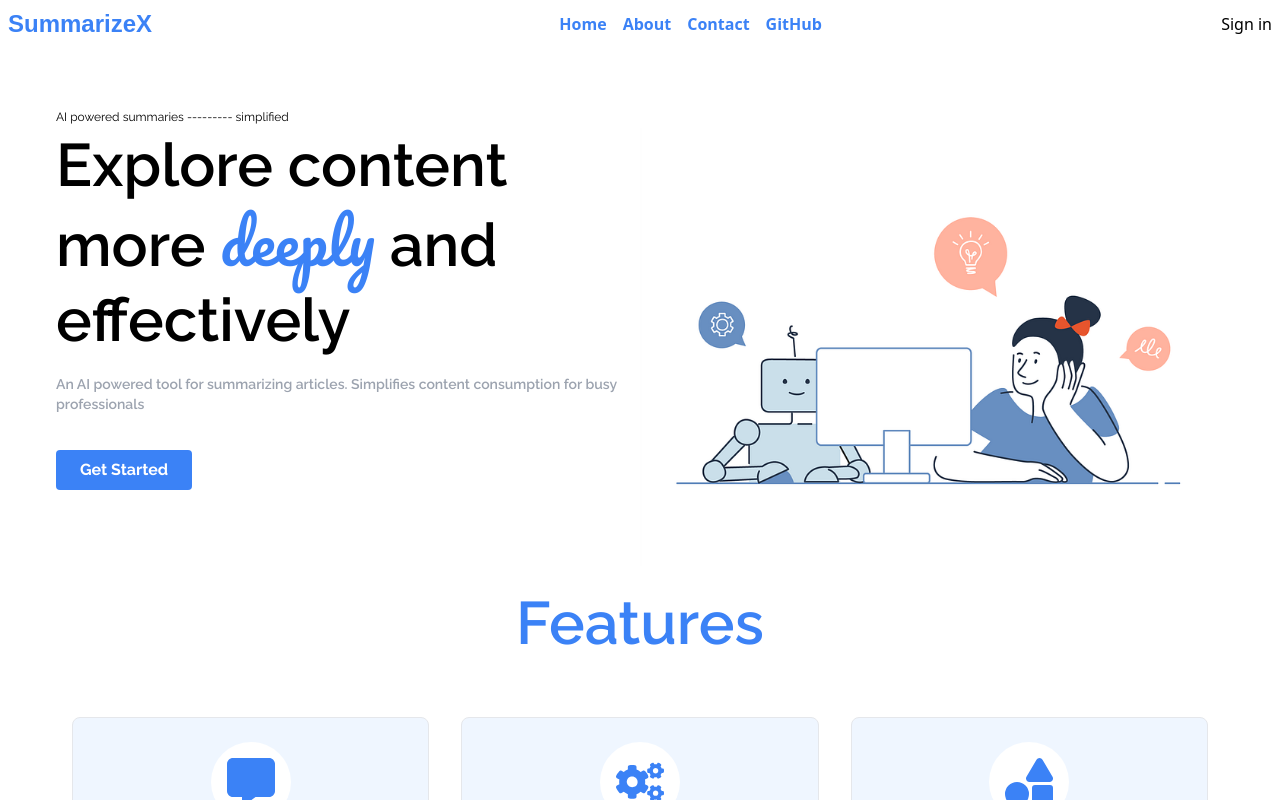
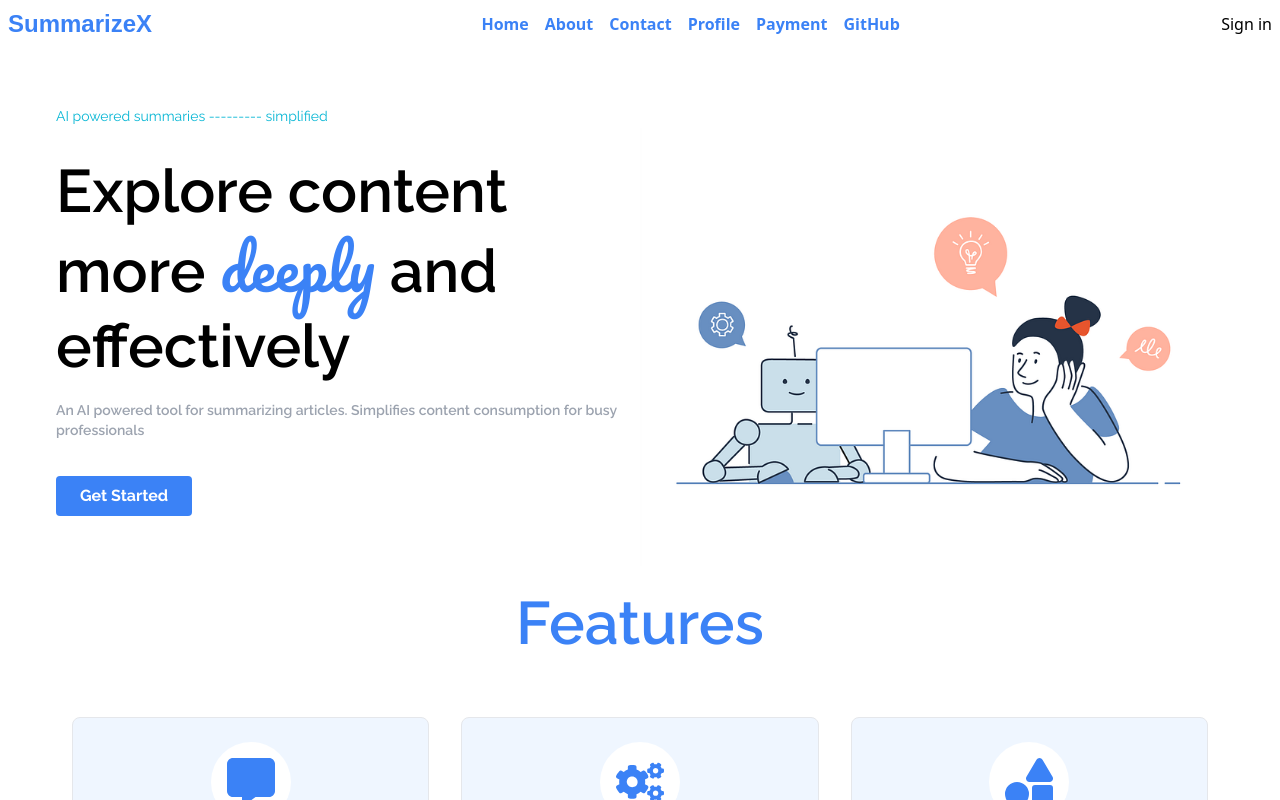
Before and after one commit to Krishna100604/SummarizeX, a React (Vite) app: page / in a window 1280 px wide. Shown: the top 800 px of the page. Built offline with nearby package versions, Linux system fonts and the light colour scheme; no server answers; a web font is replaced by a local one.

Commit message:
made a new profile page with styling

```diff
--- a/index.html
+++ b/index.html
@@ -15,7 +15,7 @@
       href="https://fonts.googleapis.com/css2?family=Inter:wght@100;200;300;400;500;600;700;800;900&display=swap"
       rel="stylesheet"
     />
-    <title>OpenAI Article Summarizer</title>
+    <title>SummarizeX</title>
   </head>
   <body>
     <div id="root"></div>
--- a/src/Navbar.jsx
+++ b/src/Navbar.jsx
@@ -79,6 +79,18 @@ const Navbar = () => {
             >
               Contact
             </Link>
+            <Link
+              to="/profile"
+              className="block lg:inline-block lg:mt-0 font-semibold text-blue-500 hover:text-blue-900 mr-4"
+            >
+              Profile
+            </Link>
+            <Link
+              to="/payment"
+              className="block lg:inline-block lg:mt-0 font-semibold text-blue-500 hover:text-blue-900 mr-4"
+            >
+              Payment
+            </Link>
             <a
               href="https://github.com/Krishna100604/AI-Summarizer"
               className="block lg:inline-block lg:mt-0 font-semibold text-blue-500 hover:text-blue-900 mr-4"
--- a/src/Pages/Home.jsx
+++ b/src/Pages/Home.jsx
@@ -1,7 +1,7 @@
 import React from "react";
 import { motion } from "framer-motion";
 import { FaUser, FaStar, FaCheck } from "react-icons/fa";
-import phoneimg from "../assets/images/home-ai.png";
+import img from "../assets/images/home-ai.png";
 import review1 from "../assets/images/zade.jpg";
 import review2 from "../assets/images/adyy.jpg";
 import { Link, useNavigate } from "react-router-dom";
@@ -42,12 +42,9 @@ const Home = () => {
 
   return (
     <>
-      <header
-        className="p-4 min-h-screen items-center justify-center"
-        style={styles}
-      >
+      <header className="p-4 min-h-screen " style={styles}>
         <motion.span
-          className="text-xs mb-5"
+          className="text-sm text-cyan-500 "
           initial={{ opacity: 0, y: -20 }}
           animate={{ opacity: 1, y: 0 }}
           transition={{ duration: 1 }}
@@ -55,7 +52,7 @@ const Home = () => {
           AI powered summaries --------- simplified
         </motion.span>
 
-        <div className="flex ">
+        <div className="flex items-center justify-center">
           <div className="md:w-1/2 sm:w-full mb-6 ">
             <motion.h1
               className="text-5xl sm:text-4xl md:text-6xl md:leading-tight font-semibold mb-4"
@@ -97,56 +94,9 @@ const Home = () => {
               animate={{ opacity: 1, y: 0 }}
               transition={{ duration: 1, delay: 0.3 }}
             >
-              <img className="" src={phoneimg} alt="Phone" />
+              <img className="" src={img} alt="Phone" />
             </motion.div>
           </div>
-          {/*
-          <div className="hidden md:flex lg:w-1/3 ml-5 md:ml-0 ">
-            <motion.div
-              initial={{ opacity: 0, y: 20 }}
-              animate={{ opacity: 1, y: 0 }}
-              transition={{ duration: 1, delay: 0.6 }}
-            >
-              <p className="flex flex-col">
-                <motion.span
-                  className="text-5xl sm:text-3xl md:text-6xl font-semibold"
-                  initial={{ opacity: 0 }}
-                  animate={{ opacity: 1 }}
-                  transition={{ duration: 1 }}
-                >
-                  1K +
-                </motion.span>
-                <motion.span
-                  initial={{ opacity: 0 }}
-                  animate={{ opacity: 1 }}
-                  transition={{ duration: 1 }}
-                >
-                  people registered
-                </motion.span>
-              </p>
-
-              <motion.div
-                className="bg-orange-200 p-4 rounded-md mt-5"
-                initial={{ opacity: 0, y: 20 }}
-                animate={{ opacity: 1, y: 0 }}
-                transition={{ duration: 1, delay: 0.8 }}
-              >
-                <img className="h-10 rounded-full " src={review1} alt="" />
-                <h4 className="font-medium">Amazing Tool</h4>
-                <p className="text-xs"> - Zade Meadows</p>
-              </motion.div>
-              <motion.div
-                className="bg-orange-200 p-4 rounded-md mt-5"
-                initial={{ opacity: 0, y: 20 }}
-                animate={{ opacity: 1, y: 0 }}
-                transition={{ duration: 1, delay: 1 }}
-              >
-                <img className="h-8 rounded-full " src={review2} alt="" />
-                <h4 className="font-medium">Best for my Finals </h4>
-                <p className="text-xs"> - Adeline Reiley</p>
-              </motion.div>
-            </motion.div>
-          </div> */}
         </div>
 
         <motion.h1
--- a/src/Pages/ProfilePage.jsx
+++ b/src/Pages/ProfilePage.jsx
@@ -1,32 +1,70 @@
-import React, { useContext } from 'react';
-import { motion } from 'framer-motion';
-import { FaCoins, FaCreditCard, FaUser, FaHistory } from 'react-icons/fa';
-import { Link } from 'react-router-dom';
-import { useUser } from '@clerk/clerk-react';
-import CreditContext from '../contexts/CreditContext';
+import React, { useContext } from "react";
+import { motion } from "framer-motion";
+import {
+  FaCoins,
+  FaCreditCard,
+  FaHistory,
+  FaChevronRight,
+} from "react-icons/fa";
+import { Link } from "react-router-dom";
+import { FaMoon, FaUser, FaCog } from "react-icons/fa";
+import { useUser } from "@clerk/clerk-react";
+import CreditContext from "../contexts/CreditContext";
+import profileimg from "../assets/images/adyy.jpg";
 
 const Profile = () => {
   const { credits } = useContext(CreditContext);
   const { user } = useUser();
-  const firstName = user ? user.firstName : '';
-  const lastName = user ? user.lastName || '' : '';
-  const fullName = `${firstName} ${lastName}`.trim() || 'User';
+  const firstName = user ? user.firstName : "";
+  const lastName = user ? user.lastName || "" : "";
+  const fullName = `${firstName} ${lastName}`.trim() || "User";
 
   return (
-    <div className="flex flex-col items-center justify-center min-h-screen bg-gradient-to-r from-purple-400 via-pink-400 to-red-500 p-4">
+    <div className=" ">
+      {/*
        <div className="max-w-3xl w-full">
-        {/* Profile Header */}
+        {/* Profile Header
       <motion.div
         initial={{ opacity: 0, y: -50 }}
         animate={{ opacity: 1, y: 0 }}
         transition={{ duration: 1 }}
+        className="bg-white p-6 rounded-lg  mb-6"
+      >
+        {/* <h1 className="text-3xl md:text-4xl font-bold text-gray-800 mb-4">
+            User Profile
+          </h1>
+        <p className="text-2xl md:text-3xl text-gray-600">
+          Welcome, {fullName}! Here's an overview of your account.
+        </p>
+      </motion.div>
+
+   Account Settings Section
+      <motion.div
+        initial={{ opacity: 0, y: 50 }}
+        animate={{ opacity: 1, y: 0 }}
+        transition={{ duration: 1, delay: 1.5 }}
         className="bg-white p-6 rounded-lg shadow-md mb-6"
       >
-          <h1 className="text-3xl md:text-4xl font-bold text-gray-800 mb-4">User Profile</h1>
-          <p className="text-lg text-gray-600">Welcome, {fullName}! Here's an overview of your account.</p>
+        <div className="flex items-center mb-4">
+          <FaUser size={36} className="text-blue-500 mr-4" />
+          <div>
+            <h2 className="text-xl md:text-2xl font-bold text-gray-800 mb-2">
+              Account Settings
+            </h2>
+            <p className="text-lg text-gray-600">
+              Manage your account details and preferences.
+            </p>
+          </div>
+        </div>
+        <Link
+          to="/settings"
+          className="bg-blue-500 hover:bg-blue-600 text-white font-bold py-2 px-4 rounded focus:outline-none inline-block"
+        >
+          Manage Account
+        </Link>
       </motion.div>
 
-        {/* Credits Section */}
+      {/* Credits Section
       <motion.div
         initial={{ opacity: 0, y: 50 }}
         animate={{ opacity: 1, y: 0 }}
@@ -36,8 +74,12 @@ const Profile = () => {
         <div className="flex items-center mb-4">
           <FaCoins size={36} className="text-yellow-500 mr-4" />
           <div>
-              <h2 className="text-xl md:text-2xl font-bold text-gray-800 mb-2">Your Credits</h2>
-              <p className="text-lg text-gray-600">You have <strong>{credits}</strong> credits remaining.</p>
+            <h2 className="text-xl md:text-2xl font-bold text-gray-800 mb-2">
+              Your Credits
+            </h2>
+            <p className="text-lg text-gray-600">
+              You have <strong>{credits}</strong> credits remaining.
+            </p>
           </div>
         </div>
         <Link to="/payment">
@@ -47,7 +89,7 @@ const Profile = () => {
         </Link>
       </motion.div>
 
-        {/* Payment Section */}
+      {/* Payment Section
       <motion.div
         initial={{ opacity: 0, y: 50 }}
         animate={{ opacity: 1, y: 0 }}
@@ -57,35 +99,24 @@ const Profile = () => {
         <div className="flex items-center mb-4">
           <FaCreditCard size={36} className="text-green-500 mr-4" />
           <div>
-              <h2 className="text-xl md:text-2xl font-bold text-gray-800 mb-2">Payment Information</h2>
-              <p className="text-lg text-gray-600 mb-2">Add or update your payment information to continue using our services.</p>
-              <Link to="/payment" className="bg-blue-500 hover:bg-blue-600 text-white font-bold py-2 px-4 rounded focus:outline-none inline-block">
+            <h2 className="text-xl md:text-2xl font-bold text-gray-800 mb-2">
+              Payment Information
+            </h2>
+            <p className="text-lg text-gray-600 mb-2">
+              Add or update your payment information to continue using our
+              services.
+            </p>
+            <Link
+              to="/payment"
+              className="bg-blue-500 hover:bg-blue-600 text-white font-bold py-2 px-4 rounded focus:outline-none inline-block"
+            >
               Update Payment Info
             </Link>
           </div>
         </div>
       </motion.div>
 
-        {/* Account Settings Section */}
-        <motion.div
-          initial={{ opacity: 0, y: 50 }}
-          animate={{ opacity: 1, y: 0 }}
-          transition={{ duration: 1, delay: 1.5 }}
-          className="bg-white p-6 rounded-lg shadow-md mb-6"
-        >
-          <div className="flex items-center mb-4">
-            <FaUser size={36} className="text-blue-500 mr-4" />
-            <div>
-              <h2 className="text-xl md:text-2xl font-bold text-gray-800 mb-2">Account Settings</h2>
-              <p className="text-lg text-gray-600">Manage your account details and preferences.</p>
-            </div>
-          </div>
-          <Link to="/settings" className="bg-blue-500 hover:bg-blue-600 text-white font-bold py-2 px-4 rounded focus:outline-none inline-block">
-            Manage Account
-          </Link>
-        </motion.div>
-
-        {/* Transaction History Section */}
+      {/* Transaction History Section
         <motion.div
           initial={{ opacity: 0, y: 50 }}
           animate={{ opacity: 1, y: 0 }}
@@ -95,14 +126,81 @@ const Profile = () => {
           <div className="flex items-center mb-4">
             <FaHistory size={36} className="text-purple-500 mr-4" />
             <div>
-              <h2 className="text-xl md:text-2xl font-bold text-gray-800 mb-2">Transaction History</h2>
-              <p className="text-lg text-gray-600">View your past transactions and activity.</p>
+              <h2 className="text-xl md:text-2xl font-bold text-gray-800 mb-2">
+                Transaction History
+              </h2>
+              <p className="text-lg text-gray-600">
+                View your past transactions and activity.
+              </p>
             </div>
           </div>
-          <Link to="/transactions" className="bg-blue-500 hover:bg-blue-600 text-white font-bold py-2 px-4 rounded focus:outline-none inline-block">
+          <Link
+            to="/transactions"
+            className="bg-blue-500 hover:bg-blue-600 text-white font-bold py-2 px-4 rounded focus:outline-none inline-block"
+          >
             View History
           </Link>
         </motion.div>
+      </div>
+
+*/}
+      <div className="bg-blue-100 rounded-lg shadow-lg  ">
+        <div className="flex justify-center mt-6">
+          <img
+            className="w-24 h-24 rounded-full border-4 border-white -mt-12"
+            src={user.imageUrl}
+            alt="Profile"
+          />
+        </div>
+        <div className="text-center mt-4">
+          <h2 className="text-xl font-semibold">{fullName}</h2>
+        </div>
+        <div className="px-6 mt-4">
+          <div className="flex items-center justify-between py-2">
+            <span className="font-semibold">Phone </span>
+            <span className="">+5999-661-6161</span>
+          </div>
+          <div className="flex items-center justify-between py-2 border-t">
+            <span className="font-semibold">Mail </span>
+            <span className="">{user.emailAddresses[0].emailAddress}</span>
+          </div>
+        </div>
+        <div className="px-6 mt-6">
+          <div className="flex items-center justify-between py-2 border-t">
+            <span className="flex items-center">
+              <FaMoon className="mr-2" /> Dark mode
+            </span>
+            <input type="checkbox" className="toggle-checkbox" />
+          </div>
+
+          <div className="flex items-center justify-between py-2 border-t">
+            <span className=" flex items-center">
+              <FaCreditCard className="mr-2" /> Cards
+            </span>
+            <Link to="/cards">
+              {" "}
+              <FaChevronRight className="" />
+            </Link>
+          </div>
+          <div className="flex items-center justify-between py-2 border-t">
+            <span className=" flex items-center">
+              <FaUser className="mr-2" /> Profile details
+            </span>
+            <Link to="/profile-details">
+              {" "}
+              <FaChevronRight className="" />
+            </Link>
+          </div>
+          <div className="flex items-center justify-between py-2 border-t">
+            <span className="flex items-center">
+              <FaCog className="mr-2" /> Settings
+            </span>
+            <Link to="/settings">
+              {" "}
+              <FaChevronRight className="" />
+            </Link>
+          </div>
+        </div>
       </div>
     </div>
   );
```
Lines whose indentation alone changed are shown as unchanged.
